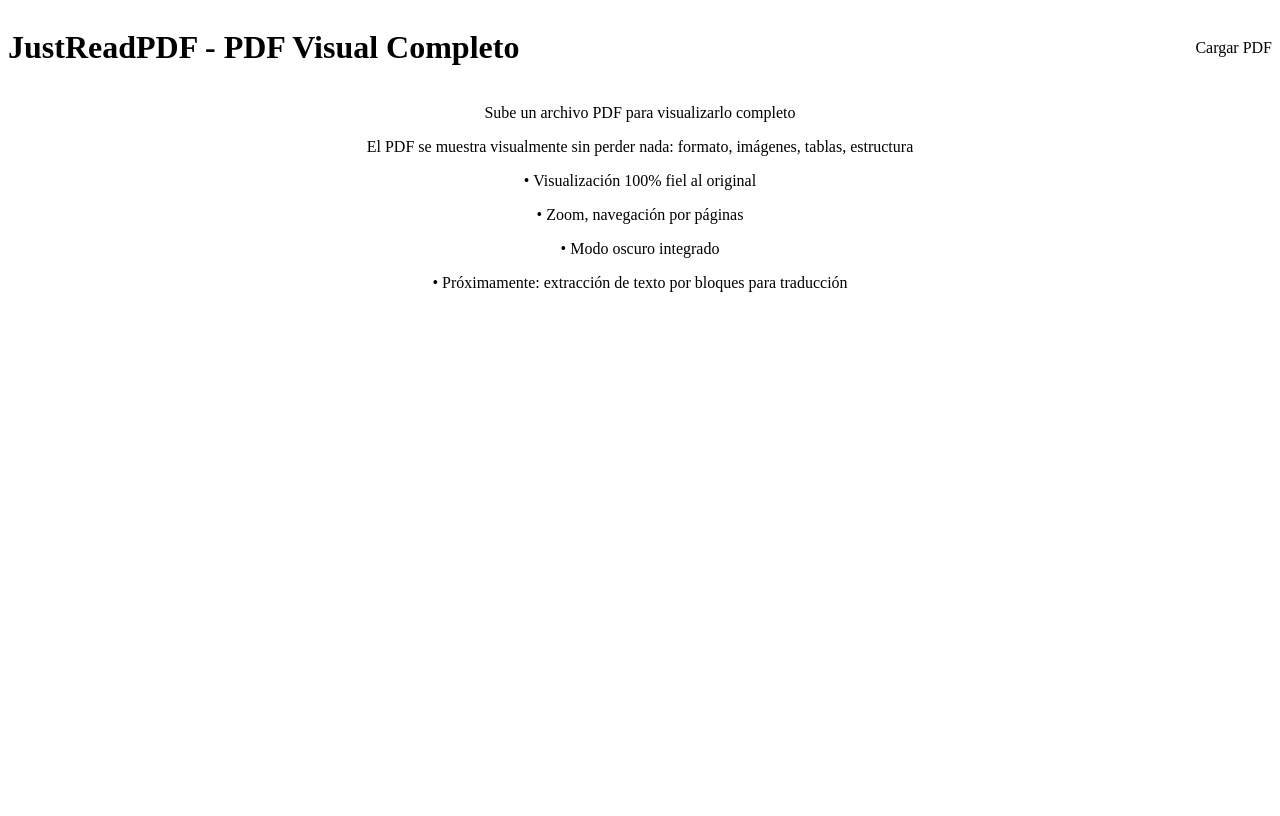
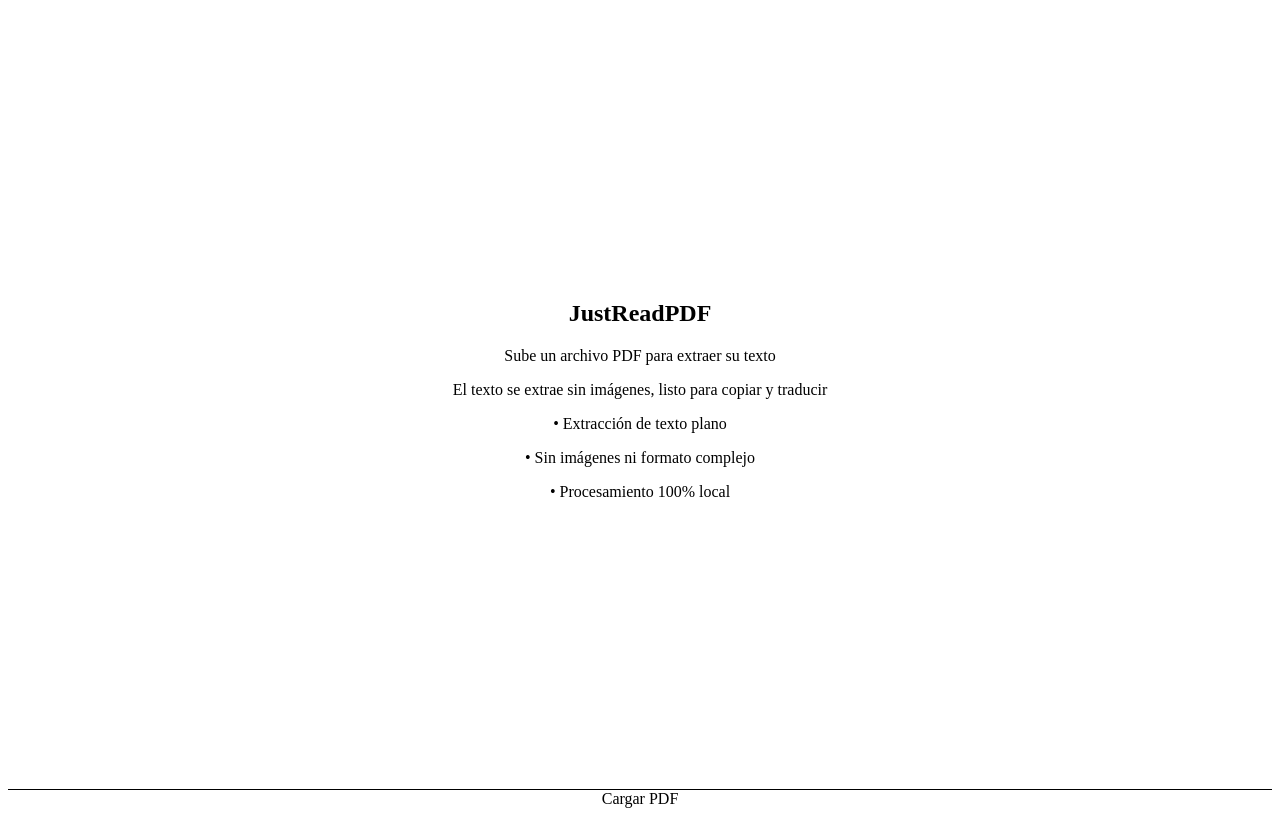
Before and after one commit to AlexZimmerBonjourAdrian/JustReadPDF, a Next.js app: page / in a window 1280 px wide. Built offline with nearby package versions, Linux system fonts and the light colour scheme.

Commit message:
Functional import PDF

```diff
--- a/src/app/page.tsx
+++ b/src/app/page.tsx
@@ -3,11 +3,15 @@
 import { useState } from 'react';
 import { DocumentViewer } from '@shahajimbhosle/local-doc-viewer';
 import '@shahajimbhosle/local-doc-viewer/style.css';
+import { PdfTextExtractor } from '@/services/PdfTextExtractor';
 
 export default function Home() {
   const [pdfFile, setPdfFile] = useState<File | null>(null);
+  const [extractedText, setExtractedText] = useState<string>('');
+  const [textFile, setTextFile] = useState<File | null>(null);
+  const [isExtracting, setIsExtracting] = useState(false);
 
-  const handlePdfUpload = (e: React.ChangeEvent<HTMLInputElement>) => {
+  const handlePdfUpload = async (e: React.ChangeEvent<HTMLInputElement>) => {
     const file = e.target.files?.[0];
     if (!file) return;
 
@@ -17,59 +21,83 @@ export default function Home() {
     }
 
     setPdfFile(file);
+    setExtractedText('');
+    setTextFile(null);
+    setIsExtracting(true);
+
+    try {
+      const text = await PdfTextExtractor.extractPlainText(file);
+      setExtractedText(text);
+
+      // Crear archivo de texto para mostrar con DocumentViewer
+      const textBlob = new Blob([text], { type: 'text/plain' });
+      const textFileObj = new File([textBlob], `${file.name.replace('.pdf', '')}.txt`, { type: 'text/plain' });
+      setTextFile(textFileObj);
+    } catch (error) {
+      console.error('Error extracting text:', error);
+      alert('Error al extraer el texto del PDF');
+    } finally {
+      setIsExtracting(false);
+    }
   };
 
   return (
-    <div className="min-h-screen bg-gray-900 p-4">
-      <div className="max-w-7xl mx-auto">
-        <div className="mb-4 flex items-center justify-between">
-          <h1 className="text-2xl font-bold text-white">JustReadPDF - PDF Visual Completo</h1>
-          <div className="flex items-center gap-4">
-            <label className="px-4 py-2 bg-blue-600 text-white rounded hover:bg-blue-700 transition-colors cursor-pointer">
-              <span>Cargar PDF</span>
-              <input
-                type="file"
-                accept=".pdf"
-                onChange={handlePdfUpload}
-                className="hidden"
-              />
-            </label>
+    <div className="min-h-screen bg-gray-900 flex flex-col">
+      {/* DocumentView - Prioridad máxima */}
+      <div className="flex-1 flex flex-col">
+        {isExtracting ? (
+          <div className="flex-1 bg-gray-800 rounded-lg p-8 text-center text-gray-300 flex items-center justify-center">
+            <p className="text-lg">Extrayendo texto del PDF...</p>
           </div>
-        </div>
-
-        {pdfFile && (
-          <div className="bg-gray-800 rounded-lg overflow-hidden">
-            <div className="bg-gray-700 px-4 py-3 border-b border-gray-600">
+        ) : textFile ? (
+          <div className="flex-1 bg-gray-800 rounded-lg overflow-hidden flex flex-col">
+            <div className="bg-gray-700 px-4 py-3 border-b border-gray-600 flex-shrink-0">
               <h2 className="text-lg font-semibold text-white">
-                {pdfFile.name}
+                {textFile.name}
               </h2>
               <p className="text-sm text-gray-300">
-                PDF visual completo - Sin pérdida de formato, imágenes o estructura
+                Texto extraído del PDF - Sin imágenes
               </p>
             </div>
-            <DocumentViewer
-              source={pdfFile}
-              height="75vh"
-              className="rounded-lg overflow-hidden"
-            />
+            <div className="flex-1 overflow-hidden">
+              <DocumentViewer
+                source={textFile}
+                className="h-full"
+              />
+            </div>
           </div>
-        )}
-
-        {!pdfFile && (
-          <div className="bg-gray-800 rounded-lg p-8 text-center text-gray-300">
-            <p className="text-lg mb-2">Sube un archivo PDF para visualizarlo completo</p>
-            <p className="text-sm mb-4">
-              El PDF se muestra visualmente sin perder nada: formato, imágenes, tablas, estructura
-            </p>
-            <div className="text-xs text-gray-400">
-              <p>• Visualización 100% fiel al original</p>
-              <p>• Zoom, navegación por páginas</p>
-              <p>• Modo oscuro integrado</p>
-              <p>• Próximamente: extracción de texto por bloques para traducción</p>
+        ) : (
+          <div className="flex-1 bg-gray-800 rounded-lg p-8 text-center text-gray-300 flex items-center justify-center">
+            <div className="max-w-2xl">
+              <h2 className="text-2xl font-bold mb-4">JustReadPDF</h2>
+              <p className="text-lg mb-2">Sube un archivo PDF para extraer su texto</p>
+              <p className="text-sm mb-4">
+                El texto se extrae sin imágenes, listo para copiar y traducir
+              </p>
+              <div className="text-xs text-gray-400">
+                <p>• Extracción de texto plano</p>
+                <p>• Sin imágenes ni formato complejo</p>
+                <p>• Procesamiento 100% local</p>
+              </div>
             </div>
           </div>
         )}
       </div>
+
+      {/* Botones de carga - Debajo del panel */}
+      <div className="p-4 bg-gray-900 border-t border-gray-700">
+        <div className="max-w-7xl mx-auto flex items-center justify-center gap-4">
+          <label className="px-6 py-3 bg-blue-600 text-white rounded-lg hover:bg-blue-700 transition-colors cursor-pointer text-center">
+            <span className="block text-sm md:text-base">Cargar PDF</span>
+            <input
+              type="file"
+              accept=".pdf"
+              onChange={handlePdfUpload}
+              className="hidden"
+            />
+          </label>
+        </div>
+      </div>
     </div>
   );
 }
--- /dev/null
+++ b/src/services/PdfTextExtractor.ts
@@ -0,0 +1,52 @@
+import { convert } from '@pdf2md/core';
+
+export class PdfTextExtractor {
+  /**
+   * Extrae texto de un archivo PDF y lo retorna como string plano
+   * @param file Archivo PDF a procesar
+   * @returns Texto extraído del PDF
+   */
+  static async extractText(file: File): Promise<string> {
+    try {
+      const arrayBuffer = await file.arrayBuffer();
+      const result = await convert(arrayBuffer);
+
+      if (result.status === 'failed') {
+        throw new Error('La conversión del PDF falló');
+      }
+
+      // Asegurarse de que result.markdown sea un string
+      const markdown = result.markdown;
+
+      if (typeof markdown !== 'string') {
+        console.error('result.markdown no es un string:', markdown);
+        return '';
+      }
+
+      return markdown;
+    } catch (error) {
+      console.error('Error en PdfTextExtractor.extractText:', error);
+      throw error;
+    }
+  }
+
+  /**
+   * Extrae texto de un PDF y lo convierte a texto plano (sin formato markdown)
+   * @param file Archivo PDF a procesar
+   * @returns Texto plano extraído del PDF
+   */
+  static async extractPlainText(file: File): Promise<string> {
+    const markdown = await this.extractText(file);
+
+    // Remover formato markdown básico
+    return markdown
+      .replace(/#{1,6}\s/g, '') // Headers
+      .replace(/\*\*(.*?)\*\*/g, '$1') // Bold
+      .replace(/\*(.*?)\*/g, '$1') // Italic
+      .replace(/`(.*?)`/g, '$1') // Code
+      .replace(/\[(.*?)\]\(.*?\)/g, '$1') // Links
+      .replace(/!\[.*?\]\(.*?\)/g, '') // Images
+      .replace(/\n{3,}/g, '\n\n') // Multiple newlines
+      .trim();
+  }
+}
```
Also changed, not shown: Plan.txt.
